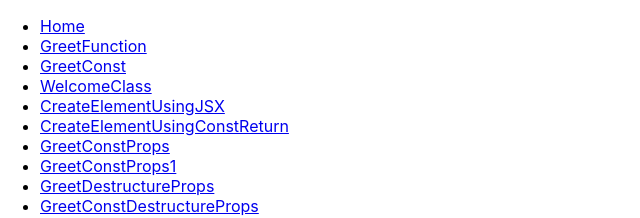
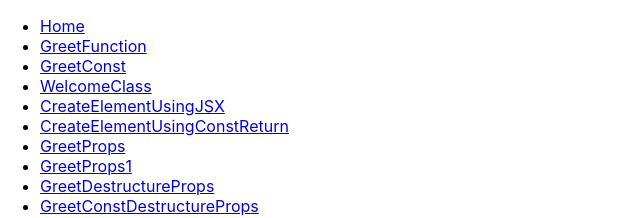
Before and after one commit to manumit-mukund/react_repository, a React (Create React App) app in the folder hello-world-app/: page / in a window 1280 px wide. Shown: the top 218 px of the page, without its empty margins (0-640 px from the left). Built offline with nearby package versions, Linux system fonts and the light colour scheme; the HTML template or start-up script is replaced by a standard one.

Commit message:
Commit changes...

```diff
--- a/hello-world-app/src/App.js
+++ b/hello-world-app/src/App.js
@@ -4,7 +4,7 @@ import { BrowserRouter, Routes, Route } from "react-router-dom";
 
 import {
   GreetFunction, GreetConst, WelcomeClass, CreateElementUsingJSX,
-  CreateElementUsingConstReturn, GreetConstProps, GreetDestructureProps, GreetConstDestructureProps,
+  CreateElementUsingConstReturn, GreetProps, GreetDestructureProps, GreetConstDestructureProps,
   WelcomeClassProps, WelcomeClassDestructureProps, MessageClass,
   CounterClass, CounterClassIncrementFive, CounterClassIncrementFivePrevState, FunctionClick, ClassClick,
   EventBindClass, EventBindClassArrowFunction, EventBindClassArrowFunctionInClass,
@@ -29,8 +29,8 @@ function App() {
           <Route path="WelcomeClass" element={<WelcomeClass />} />
           <Route path="CreateElementUsingJSX" element={<CreateElementUsingJSX />} />
           <Route path="CreateElementUsingConstReturn" element={<CreateElementUsingConstReturn />} />
-          <Route path="GreetConstProps" element={<GreetConstProps name="Rajiba" heroName='Java Champion'><p>Child1-1</p><p>Child1-2</p> </GreetConstProps>} />
-          <Route path="GreetConstProps1" element={<GreetConstProps name="Lakhan" heroName='God Lakhan'><button>Action</button> </GreetConstProps>} />
+          <Route path="GreetProps" element={<GreetProps name="Rajiba" heroName='Java Champion'><p>Child1-1</p><p>Child1-2</p> </GreetProps>} />
+          <Route path="GreetProps1" element={<GreetProps name="Lakhan" heroName='God Lakhan'><button>Action</button> </GreetProps>} />
           <Route path="GreetDestructureProps" element={<GreetDestructureProps name="Bharat" heroName='God Bharat'></GreetDestructureProps>} />
           <Route path="GreetConstDestructureProps" element={<GreetConstDestructureProps name="Shatrughan" heroName='God Shatrughan'></GreetConstDestructureProps>} />
           <Route path="WelcomeClassProps" element={<WelcomeClassProps name="Ramesh" heroName='Kumar'><button>WelcomeClas Action</button> </WelcomeClassProps>} />
--- a/hello-world-app/src/components/GreetConstProps.js
+++ /dev/null
@@ -1,20 +0,0 @@
-import React from 'react';
-
-const GreetConstProps = myprops => {
-
-    console.log(myprops.name)
-
-    return (
-
-        <div>
-            <h1>Hello, {myprops.name} a.k.a {myprops.heroName}</h1>
-
-            {myprops.children}
-
-        </div>
-
-    )
-
-}
-
-export default GreetConstProps
--- /dev/null
+++ b/hello-world-app/src/components/GreetProps.js
@@ -0,0 +1,20 @@
+import React from 'react';
+
+const GreetProps = myprops => {
+
+    console.log(myprops.name)
+
+    return (
+
+        <div>
+            <h1>Hello, {myprops.name} a.k.a {myprops.heroName}</h1>
+
+            {myprops.children}
+
+        </div>
+
+    )
+
+}
+
+export default GreetProps
--- a/hello-world-app/src/components/Layout.js
+++ b/hello-world-app/src/components/Layout.js
@@ -25,10 +25,10 @@ const Layout = () => {
             <Link to="/CreateElementUsingConstReturn">CreateElementUsingConstReturn</Link>
           </li>
           <li>
-            <Link to="/GreetConstProps">GreetConstProps</Link>
+            <Link to="/GreetProps">GreetProps</Link>
           </li>
           <li>
-            <Link to="/GreetConstProps1">GreetConstProps1</Link>
+            <Link to="/GreetProps1">GreetProps1</Link>
           </li>
           <li>
             <Link to="/GreetDestructureProps">GreetDestructureProps</Link>
--- a/hello-world-app/src/components/WelcomeClass.js
+++ b/hello-world-app/src/components/WelcomeClass.js
@@ -1,4 +1,4 @@
-import React, { Component } from "react";
+import {React, Component}  from "react";
 
 class WelcomeClass extends Component {
 
--- a/hello-world-app/src/components/pages.js
+++ b/hello-world-app/src/components/pages.js
@@ -5,7 +5,7 @@ import Layout from './Layout';
 import WelcomeClass from './WelcomeClass';
 import CreateElementUsingJSX from './CreateElementUsingJSX';
 import CreateElementUsingConstReturn from './CreateElementUsingConstReturn';
-import GreetConstProps from './GreetConstProps';
+import GreetProps from './GreetProps';
 import GreetDestructureProps from './GreetDestructureProps';
 import GreetConstDestructureProps from './GreetConstDestructureProps';
 import WelcomeClassProps from './WelcomeClassProps';
@@ -44,7 +44,7 @@ export {
     WelcomeClass,
     CreateElementUsingJSX,
     CreateElementUsingConstReturn,
-    GreetConstProps,
+    GreetProps,
     GreetDestructureProps,
     GreetConstDestructureProps,
     WelcomeClassProps,
```
